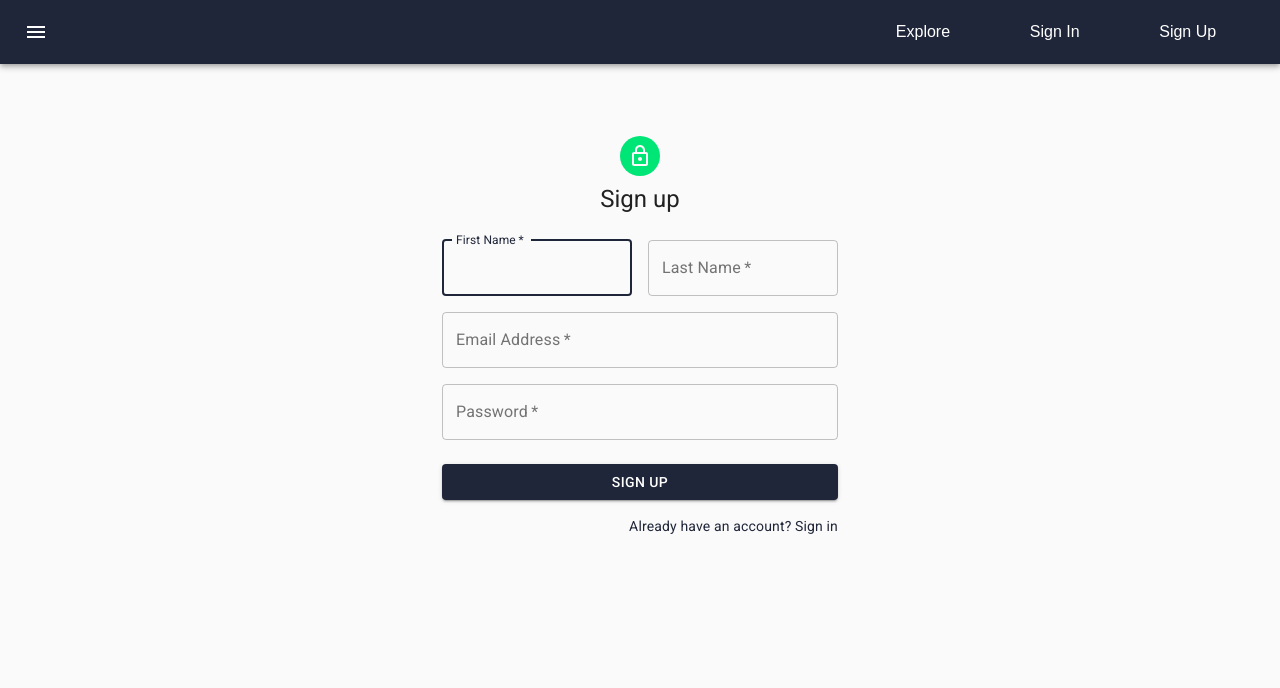
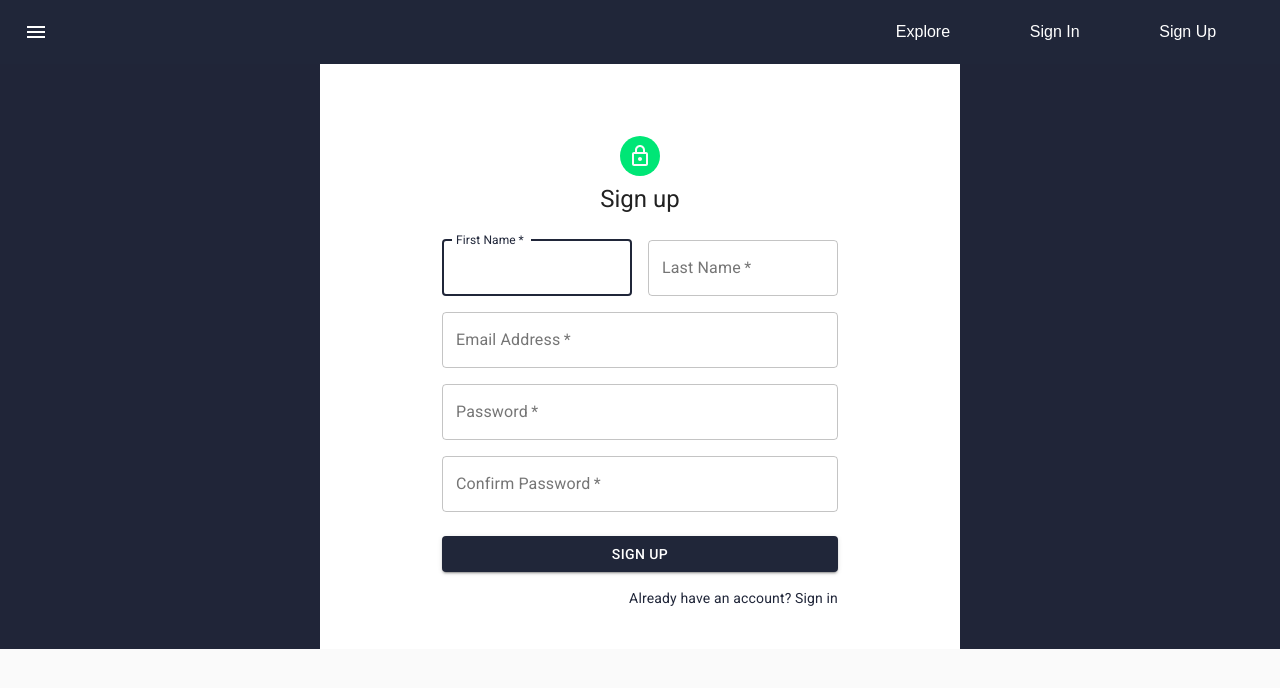
Before and after one commit to SparkDevTeams/Web_Dev_Frontend_S2020, a React (Create React App) app: page /signUp in a window 1280 px wide. Shown: the top 688 px of the page. Built offline with nearby package versions, Linux system fonts and the light colour scheme.

Commit message:
updated background

```diff
--- a/src/pages/SignUpPage.jsx
+++ b/src/pages/SignUpPage.jsx
@@ -3,8 +3,6 @@ import Avatar from "@material-ui/core/Avatar";
 import Button from "@material-ui/core/Button";
 import CssBaseline from "@material-ui/core/CssBaseline";
 import TextField from "@material-ui/core/TextField";
-import FormControlLabel from "@material-ui/core/FormControlLabel";
-import Checkbox from "@material-ui/core/Checkbox";
 import Link from "@material-ui/core/Link";
 import Grid from "@material-ui/core/Grid";
 import Box from "@material-ui/core/Box";
@@ -12,19 +10,28 @@ import LockOutlinedIcon from "@material-ui/icons/LockOutlined";
 import Typography from "@material-ui/core/Typography";
 import { makeStyles } from "@material-ui/core/styles";
 import Container from "@material-ui/core/Container";
+import styled from "styled-components";
+import Table from '@material-ui/core/Table';
+import TableContainer from '@material-ui/core/TableContainer';
 
-// function Copyright() {
-//   return (
-//     <Typography variant="body2" color="textSecondary" align="center">
-//       {'Copyright © '}
-//       <Link color="inherit" href="https://material-ui.com/">
-//         Your Website
-//       </Link>{' '}
-//       {new Date().getFullYear()}
-//       {'.'}
-//     </Typography>
-//   );
-// }
+const ParentContainer = styled.div`
+    background-color: #202538;
+    height: 100%;
+`
+const StyledTable = styled(Table)`
+    max-width: 50%;
+    background-color: white;
+
+    th {
+        background-color: rgba(32, 37, 56, .6)
+    }
+`
+const StyledTableContainer = styled(TableContainer)`
+    display: flex;
+    flex-direction: row;
+    justify-content: center;
+    top-margin: 15px;
+`
 
 const useStyles = makeStyles(theme => ({
     paper: {
@@ -46,10 +53,14 @@ const useStyles = makeStyles(theme => ({
     }
 }));
 
+
 export default function SignUp() {
     const classes = useStyles();
 
     return (
+        <ParentContainer>
+        <StyledTableContainer>
+            <StyledTable>
         <Container component="main" maxWidth="xs">
             <CssBaseline />
             <div className={classes.paper}>
@@ -58,7 +69,7 @@ export default function SignUp() {
                 </Avatar>
                 <Typography component="h1" variant="h5">
                     Sign up
-        </Typography>
+                </Typography>
                 <form className={classes.form} noValidate>
                     <Grid container spacing={2}>
                         <Grid item xs={12} sm={6}>
@@ -107,6 +118,17 @@ export default function SignUp() {
                                 autoComplete="current-password"
                             />
                         </Grid>
+                        <Grid item xs={12}>
+                            <TextField
+                                variant="outlined"
+                                required
+                                fullWidth
+                                name="confirmpassword"
+                                label="Confirm Password"
+                                type="confirmpassword"
+                                id="confirmpassword"
+                            />
+                        </Grid>
                     </Grid>
                     <Button
                         type="submit"
@@ -116,17 +138,20 @@ export default function SignUp() {
                         className={classes.submit}
                     >
                         Sign Up
-          </Button>
+                    </Button>
                     <Grid container justify="flex-end">
                         <Grid item>
-                            <Link href="/signIn" variant="body2">
+                            <Link href="/login" variant="body2">
                                 Already have an account? Sign in
-              </Link>
+                            </Link>
                         </Grid>
                     </Grid>
                 </form>
             </div>
             <Box mt={5}>{/* <Copyright /> */}</Box>
         </Container>
+        </StyledTable>
+        </StyledTableContainer>
+        </ParentContainer>
     );
 }
```
